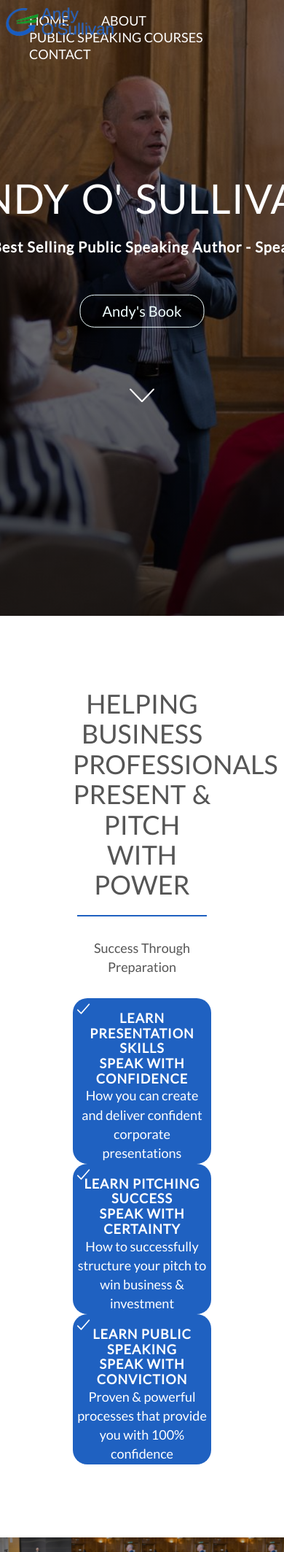
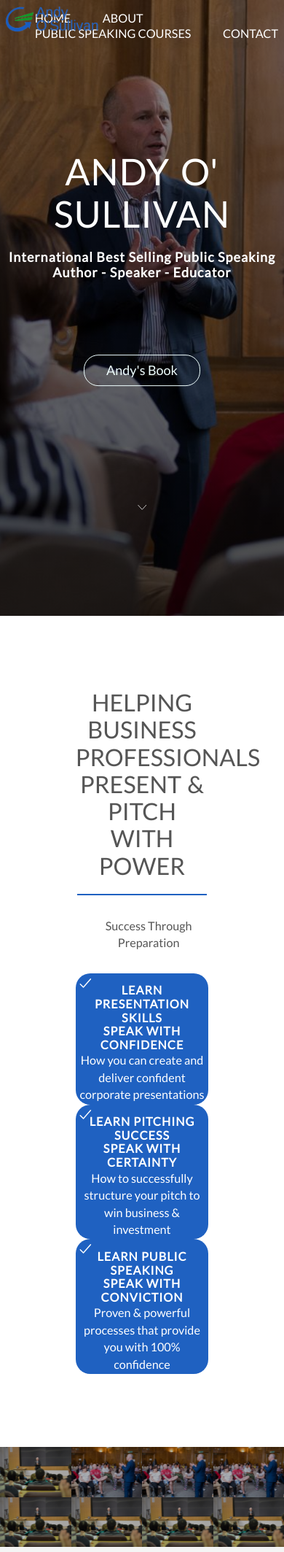
Before and after one commit to nezmustafa123/andy_osullivan2, a PHP site: page / in a window 390 px wide; the page is wider, and only the part inside the window is pictured. Shown: the top 2127 px of that part at 73% size. Run offline with PHP 8.4, Linux system fonts and the light colour scheme; style sheets or scripts are compiled from the project's sources; some libraries are stand-ins or nearby versions.

Commit message:
media queries

```diff
--- a/index.html
+++ b/index.html
@@ -7,6 +7,7 @@
  <link rel="stylesheet" href="vendors/css/normalize.css">
  <link rel="stylesheet" href="vendors/css/Grid.css">
   <link rel="stylesheet" href="resources/css/style.css">
+  <link rel="stylesheet" href="queries.css">
   <link rel="stylesheet" href="resources/css/owl.carousel.css">
   <link rel="stylesheet" href="resources/css/owl.theme.default.css">
   <link rel="stylesheet" href="https://use.fontawesome.com/releases/v5.8.1/css/all.css">
@@ -22,7 +23,7 @@
 <nav>
 
 	<div class="row">
-		<img src="resources/img/andy_logo.png" alt="Andy logo" class="logo">
+		<img src="resources/img/andy_logo2.png" alt="Andy logo" class="logo">
 		<ul class="main-nav">
 			<li><a href="">HOME</a></li>
 			<li><a href="">ABOUT</a></li>
--- /dev/null
+++ b/queries.css
@@ -0,0 +1,48 @@
+
+
+/*Big tablet to 1200px bigger than the 1140px  row width*/
+
+@media only screen and (max-width: 1200px) {
+   .hero-text-box {
+    width: 100%;
+	padding: 0% 2%;
+
+}
+
+	.row {
+		padding: 0 2%;
+
+	}
+
+}
+
+
+/*small phones to small tabelts: from 768px to 1023px*/
+
+@media only screen and (max-width: 1023px) {
+	body {
+		font-size: 0.9rem;
+	}
+	section {
+		padding: 60px 0;
+	}
+	.long-copy {
+		width: 80%;
+		margin-left: 10%:
+	}
+}
+
+/*small phones to small tabelts: from 481px to 767px*/
+@media only screen and (max-width: 767px) {
+
+}
+
+
+
+
+
+
+/*small phones 0 to 400px*/
+@media only screen and (max-width: 400px) {
+
+}
--- a/resources/css/style.css
+++ b/resources/css/style.css
@@ -912,6 +912,8 @@ a.send-btn:hover {
 footer {
 	background-color: #f4f4f4;
 	color: #000000;
+	font-size:90%;
+	font-weight: 100;
 }
 
 
@@ -929,10 +931,12 @@ footer {
 /*	color: #000000;*/
 	display: block;
 	width: 100%;
+	margin-top: 1%;
 }
 .footer-nav li a {
 	text-decoration: none;
 /*	color: #000000;*/
+
 }
 .social-links {
 	list-style: none;
@@ -945,6 +949,11 @@ footer {
 	display: inline-block;
 	margin-right: 20px;
    text-decoration: none;
+
+}
+
+.fab {
+ font-size: 140%;
 }
 
 
@@ -964,15 +973,21 @@ footer {
 	text-decoration: none;
 	color: #000000;
 	transition: color 0.3s;
+
 }
 
 
 .footer-title,
 ul.address,
 ul.details {
-	font-size: 0.85rem;
+	font-size: 1.1rem;
 	list-style: none;
 	color: #000000;
+}
+
+ul.address,
+ul.details {
+	font-size: 0.7rem;
 }
 
 .footer-nav li a:hover,
```
Also changed, not shown: resources/img/andy_logo2.jpg (added), resources/img/andy_logo2.png (added).
